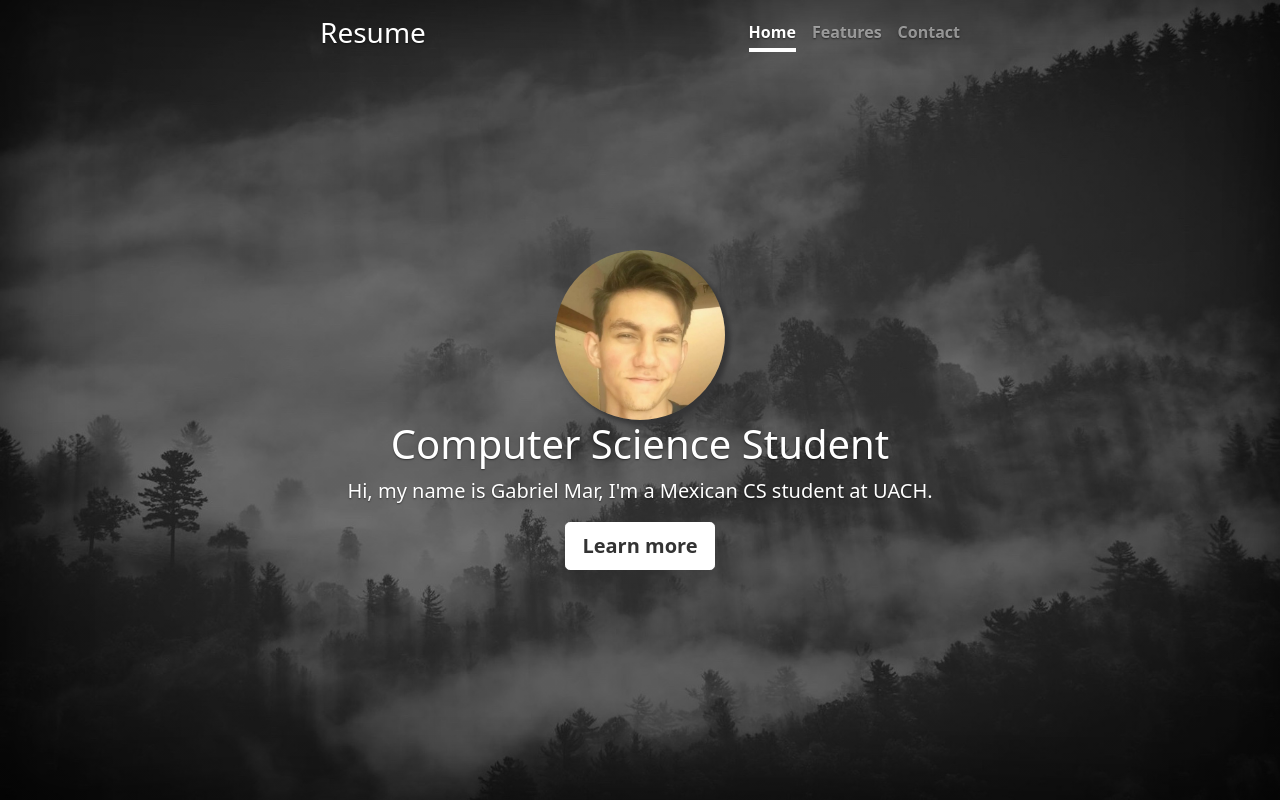
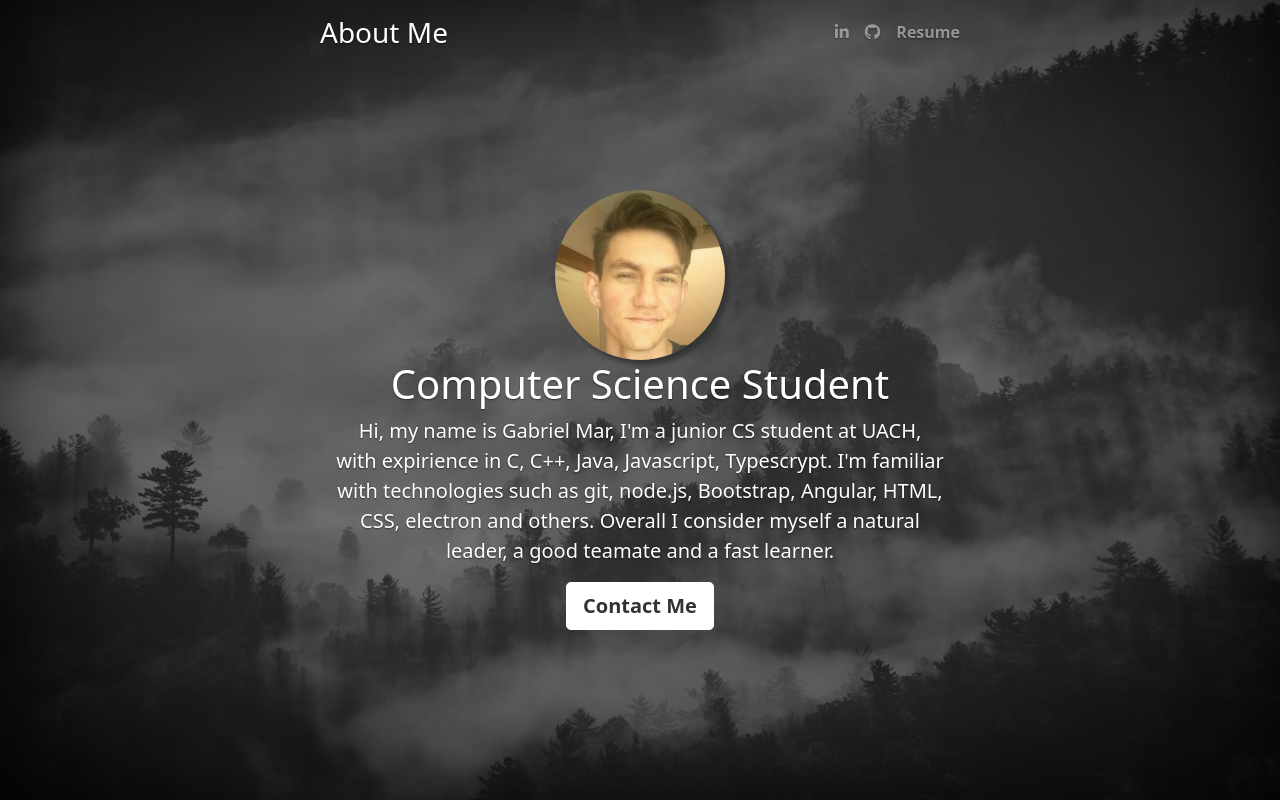
Before and after one commit to GabrielMarBarrio/resume-website, a website: page WWW/index.html in a window 1280 px wide. Drawn offline with nearby package versions, Linux system fonts and the light colour scheme.

Commit message:
version 1.0

```diff
--- a/WWW/index.html
+++ b/WWW/index.html
@@ -1,8 +1,6 @@
 <!doctype html>
 <html lang="en" class="h-100"></html>
   <head>
-    <!--Base template retrieved from bootstrap (cover template), made by @mdo-->
-    <!--Background image retrieved from https://pixabay.com/photos/foggy-forest-mystery-fog-landscape-1149180/, uploaded by Free-Photos-->
     <!--Required tags, links and scripts-->
     <script src="https://kit.fontawesome.com/bc14139710.js" crossorigin="anonymous"></script>
     <meta charset="utf-8">
@@ -16,13 +14,15 @@
     <div class="cover-container d-flex w-100 h-100 p-3 mx-auto flex-column">
       <header class="mb-auto">
         <div>
-          <a target="_blank" href="GabrielMarBarrio-Resume.pdf">
-            <h3 class="float-md-start mb-0">Resume</h3>
-          </a>
+          <h3 class="float-md-start mb-0">About Me</h3>
           <nav class="nav nav-masthead justify-content-center float-md-end">
-            <a class="nav-link active" aria-current="page" href="#">Home</a>
-            <a class="nav-link" href="#">Features</a>
-            <a class="nav-link" href="#">Contact</a>
+            <a class="nav-link" target="_blank" href="https://www.linkedin.com/in/gabriel-mar-719181195/">
+              <i class="fab fa-linkedin-in"></i>
+            </a>
+            <a class="nav-link" target="_blank" href="https://github.com/GabrielMarBarrio">
+              <i class="fab fa-github"></i>
+            </a>
+            <a class="nav-link" target="_blank" href="assets/files/GabrielMarBarrio-Resume.pdf">Resume</a>
           </nav>
         </div>
       </header>
@@ -32,9 +32,11 @@
         <img src="assets/images/profile.png" class="rounded-circle img-fluid" alt="Responsive image">
 
         <h1>Computer Science Student</h1>
-        <p class="lead">Hi, my name is Gabriel Mar, I'm a Mexican CS student at UACH.</p>
+        <p class="lead">Hi, my name is Gabriel Mar, I'm a junior CS student at UACH, with expirience in C, C++, Java, Javascript, Typescrypt. I'm familiar with technologies such as git, node.js, Bootstrap, Angular, HTML, CSS, electron and others.
+          Overall I consider myself a natural leader, a good teamate and a fast learner.
+        </p>
         <p class="lead">
-          <a href="#" class="btn btn-lg btn-secondary fw-bold border-white bg-white">Learn more</a>
+          <a href="mailto:ingemarbarrio@gmail.com" target="_blank" class="btn btn-lg btn-secondary fw-bold border-white bg-white">Contact Me</a>
         </p>
       </main>
 
```
Also changed, not shown: 2 other files.
